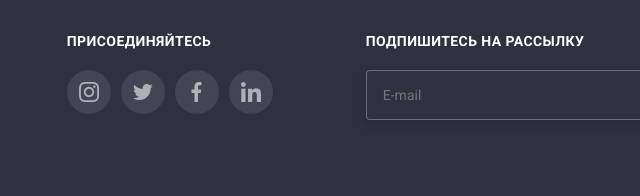
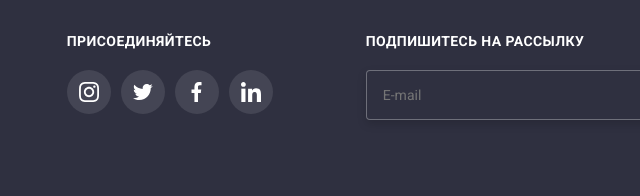
Before and after one commit to Shumikus/goit-markup-hw-07, a plain HTML site: page index.html in a window 1280 px wide. Shown: the part 2724-2920 px from the top of the page, 274-914 px from the left. Drawn offline with nearby package versions, Linux system fonts and the light colour scheme.

Commit message:
fix color social-box__link_footer

```diff
--- a/index.html
+++ b/index.html
@@ -13,7 +13,7 @@
       rel="stylesheet"
       href="https://cdnjs.cloudflare.com/ajax/libs/modern-normalize/1.1.0/modern-normalize.min.css"
     />
-    <link rel="stylesheet" href="./css/main.css">
+    <link rel="stylesheet" href="./css/main.min.css">
   </head>
 
   <body>
@@ -370,28 +370,28 @@
           <p class="footer-social__title">присоединяйтесь</p>
           <ul class="social-box">
             <li>
-              <a class="social-box__link social-box__link_dark" href="#">
+              <a class="social-box__link social-box__link_footer" href="#">
                 <svg lang="en" aria-label="instagram icon" class="social-box__icon">
                   <use href="./images/icon.svg#icon-instagram"></use>
                 </svg>
               </a>
             </li>
             <li>
-              <a class="social-box__link social-box__link_dark" href="">
+              <a class="social-box__link social-box__link_footer" href="">
                 <svg lang="en" aria-label="twiter icon" class="social-box__icon">
                   <use href="./images/icon.svg#icon-twiter"></use>
                 </svg>
               </a>
             </li>
             <li>
-              <a class="social-box__link social-box__link_dark" href="">
+              <a class="social-box__link social-box__link_footer" href="">
                 <svg lang="en" aria-label="facebook icon" class="social-box__icon">
                   <use href="./images/icon.svg#icon-facebook"></use>
                 </svg>
               </a>
             </li>
             <li>
-              <a class="social-box__link social-box__link_dark" href="">
+              <a class="social-box__link social-box__link_footer" href="">
                 <svg lang="en" aria-label="linkedin icon" class="social-box__icon">
                   <use href="./images/icon.svg#icon-linkedin"></use>
                 </svg>
--- a/sass/components/_social-box.scss
+++ b/sass/components/_social-box.scss
@@ -21,6 +21,10 @@
 
 }
 
+// .social-box__link_footer {
+//     fill: red;
+// }
+
 
 .social-box__icon {
     width: 20px;
@@ -32,6 +36,7 @@
     }
 }
 
-.social-box__link_dark{
+.social-box__link_footer{
     background: rgba(255, 255, 255, 0.1);
+    fill: var(--hero-color);
 }
```
Also changed, not shown: portfolio.html (+5 -5 lines), css/main.css, css/main.min.css, 2 other files.
